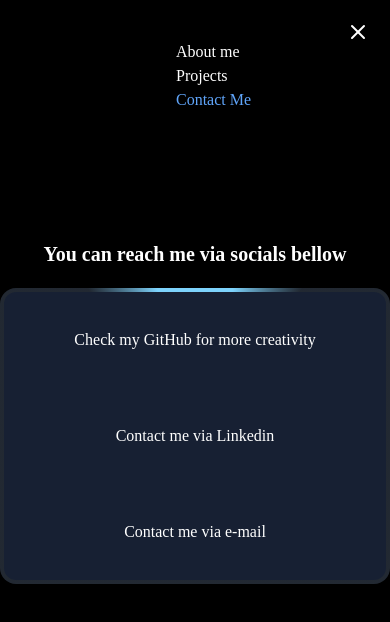
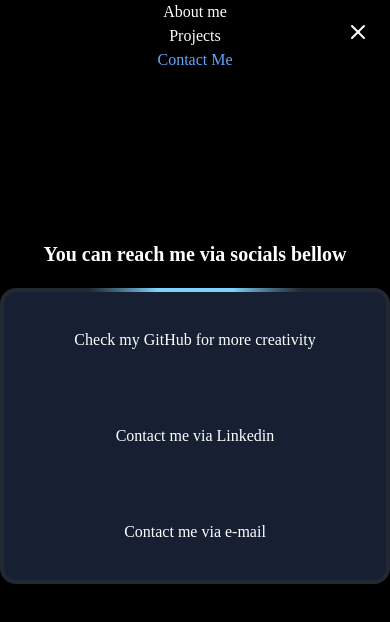
Before and after one commit to FlamingShali/Porfolio-Page, a React (Vite) app: page /contact in a window 390 px wide. Both pictures are taken after a click on the button 358 px from the left and 32 px from the top of the page. Shown: the top 622 px of the page. Built offline with nearby package versions, Linux system fonts and the light colour scheme.

Commit message:
Removed scale navlinks functionality, cleared code in NavBar

```diff
--- a/src/components/NavBar.jsx
+++ b/src/components/NavBar.jsx
@@ -11,7 +11,7 @@ export default function NavBar() {
   return (
     <>
       {isOpen ? (
-        <ul className="absolute md:m-auto left-44  w-32 top-10 ">
+        <ul className="w-screen text-center justify-center ">
           <NavBarLink path="/aboutSection">About me</NavBarLink>
 
           <li>
@@ -23,7 +23,7 @@ export default function NavBar() {
         </ul>
       ) : (
         <div>
-          <nav className="bg-transparent text-white w-full p-5 z-20">
+          <nav className="bg-transparent w-full p-5">
             <div className=" animate-dragon-glow flex justify-between flex-row">
               <div className="w-1/4 justify-start items-start">
                 <NavLink to="/">
@@ -44,7 +44,7 @@ export default function NavBar() {
                   Frontend Developer & Designer
                 </p>
               </div>
-              <ul className="hidden lg:flex md:w-1/5 space-x-6 justify-end m-auto text-sm">
+              <ul className="hidden lg:flex md:w-1/5 space-x-6 justify-end m-auto">
                 <li>
                   <NavBarLink path="/aboutSection">About me</NavBarLink>
                 </li>
--- a/src/components/NavBarLink.jsx
+++ b/src/components/NavBarLink.jsx
@@ -5,7 +5,8 @@ const NavBarLink = ({ children, path }) => {
   return (
     <li>
       <NavLink
-        className="hover:text-blue-400 hover:text-xl active:text-blue-400 transition-all duration-300"
+        className="hover:text-blue-400 scale-50 active:text-blue-400 transition-all duration-300
+        sm:text-sm "
         to={path}
       >
         {children}
```
